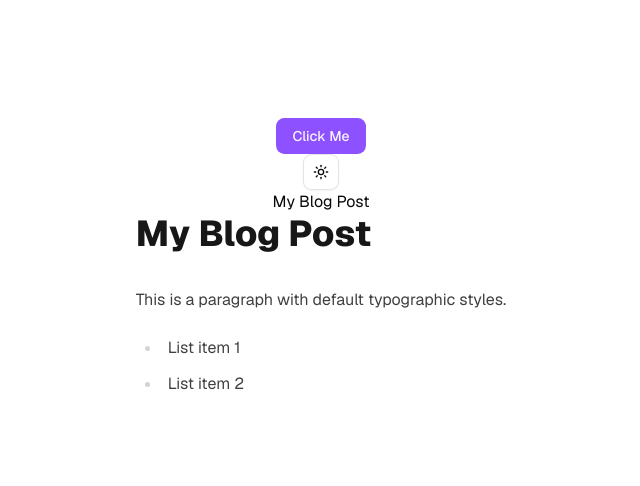
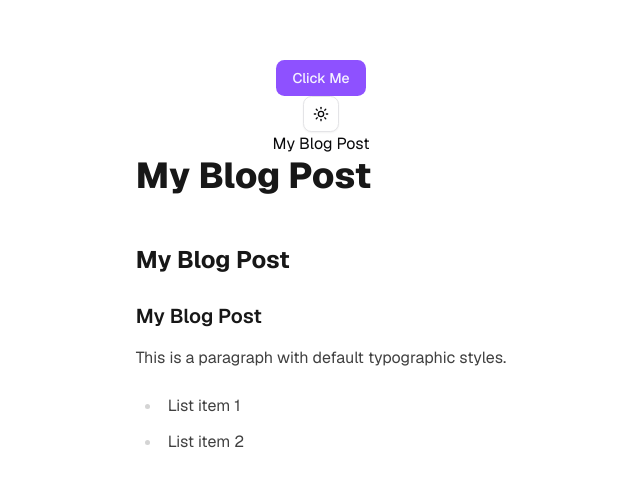
Before and after one commit to JoHaile/car-rental, a Next.js app: page / in a window 1280 px wide. Shown: the part 132-618 px from the top of the page, without its empty margins (319-959 px from the left). Built offline with nearby package versions, Linux system fonts and the light colour scheme.

Commit message:
remove som comments

```diff
--- a/app/page.tsx
+++ b/app/page.tsx
@@ -9,6 +9,8 @@ export default async function Home() {
       <h1>My Blog Post</h1>
       <article>
         <h1>My Blog Post</h1>
+        <h2>My Blog Post</h2>
+        <h3>My Blog Post</h3>
         <p>This is a paragraph with default typographic styles.</p>
         <ul>
           <li>List item 1</li>
--- a/components/signup-form.tsx
+++ b/components/signup-form.tsx
@@ -23,6 +23,7 @@ export function SignUpForm() {
     initialState
   );
 
+  //Todo: use Toaster component to show the error
   useEffect(() => {
     state?.errorMessage && alert(state.errorMessage);
   }, [state?.errorMessage]);
```
